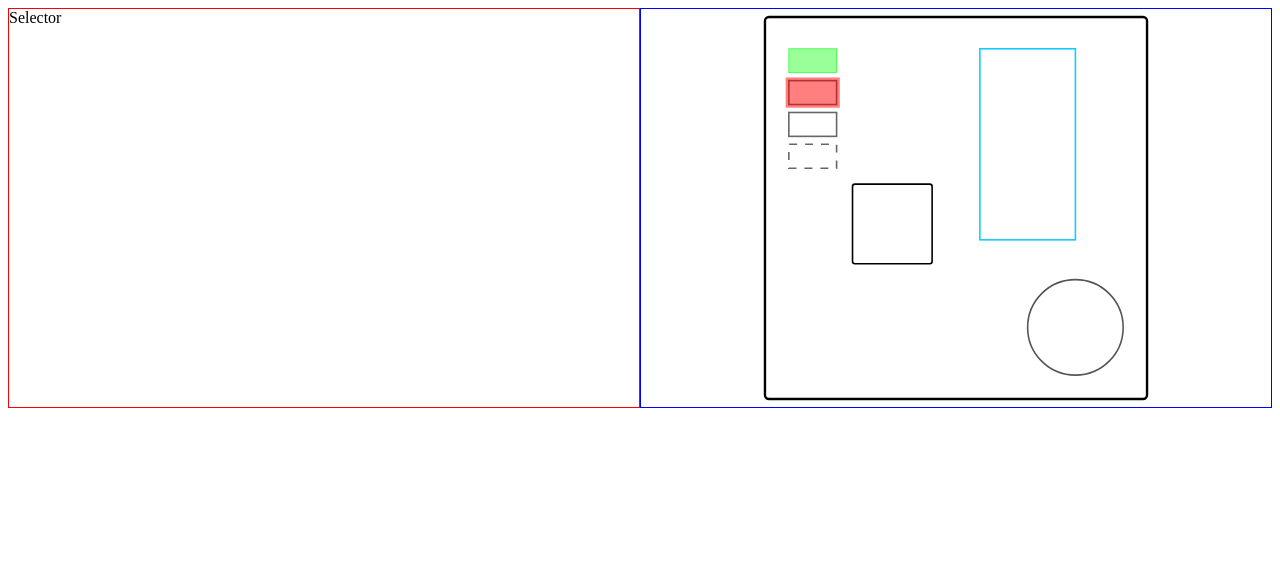
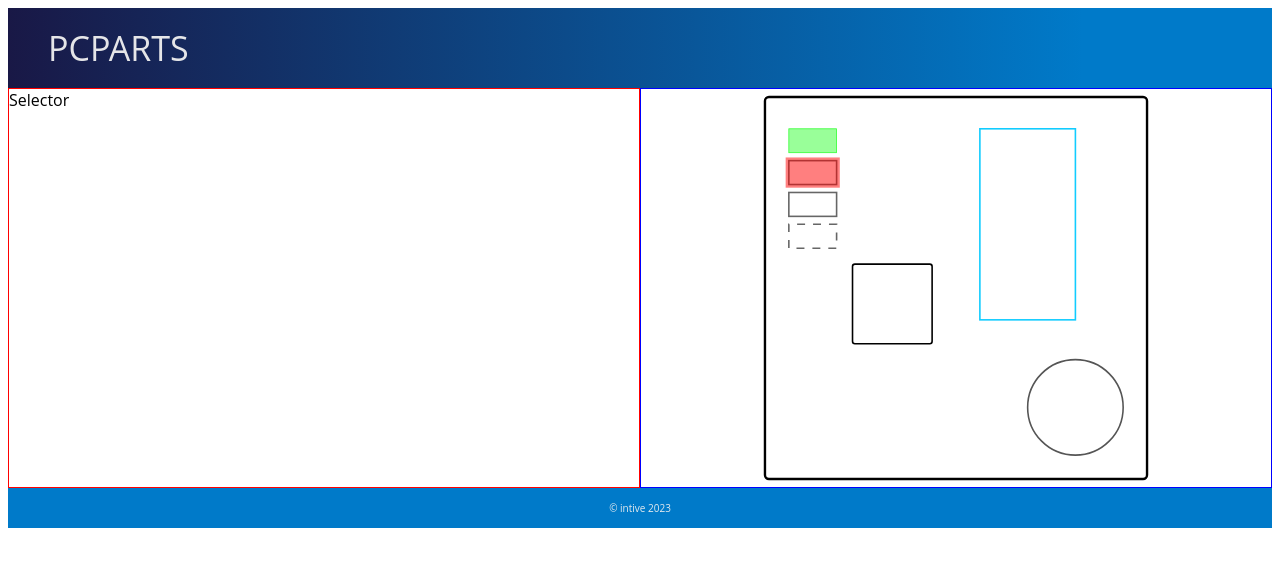
Before and after one commit to promokit/pcparts, a Next.js app in the folder frontend/: page / in a window 1280 px wide. Shown: the top 566 px of the page. Built offline with nearby package versions, Linux system fonts and the light colour scheme.

Commit message:
feat: introduce footer and header #PCPARTS-14

```diff
--- a/frontend/pages/_app.tsx
+++ b/frontend/pages/_app.tsx
@@ -1,6 +1,13 @@
 import '@/styles/globals.css'
 import type { AppProps } from 'next/app'
+import Header from '@/src/components/Header';
+import Footer from '@/src/components/Footer';
 
 export default function App({ Component, pageProps }: AppProps) {
-  return <Component {...pageProps} />
+  return (
+  <>
+   <Header />
+  <Component {...pageProps} />
+  <Footer />
+  </>);
 }
--- a/frontend/pages/_document.tsx
+++ b/frontend/pages/_document.tsx
@@ -3,7 +3,11 @@ import { Html, Head, Main, NextScript } from 'next/document'
 export default function Document() {
   return (
     <Html lang="en">
-      <Head />
+      <Head>
+        <link rel="preconnect" href="https://fonts.googleapis.com" />
+        <link rel="preconnect" href="https://fonts.gstatic.com" crossOrigin="" />
+        <link href="https://fonts.googleapis.com/css2?family=Roboto:ital,wght@0,100;0,400;0,700;0,900;1,400;1,900&display=swap" rel="stylesheet" />
+      </Head>
       <body>
         <Main />
         <NextScript />
--- /dev/null
+++ b/frontend/src/components/Footer/footer.module.css
@@ -0,0 +1,10 @@
+.footer {
+    background-color: #007ac9;
+    color: hsla(0,0%,94%,.95);
+    font-size: 10px;
+    height: 40px;
+    display: flex;
+    flex-direction: column;
+    justify-content: center;
+    align-items: center;
+}
--- /dev/null
+++ b/frontend/src/components/Footer/index.tsx
@@ -0,0 +1,7 @@
+import styles from './footer.module.css';
+
+function Footer() {
+    return (<footer className={styles.footer}>© intive 2023</footer>);
+}
+
+export default Footer;
--- /dev/null
+++ b/frontend/src/components/Header/header.module.css
@@ -0,0 +1,9 @@
+.header {
+    height: 80px;
+    color:  hsla(0,0%,94%,.95);
+    background: linear-gradient(270deg, #007ac9 15%, rgb(25, 24, 70) 100%);
+    display: flex;
+    align-items: center;
+    font-size: 34px;
+    padding-left: 40px;
+}
--- /dev/null
+++ b/frontend/src/components/Header/index.tsx
@@ -0,0 +1,7 @@
+import styles from './header.module.css';
+
+function Header() {
+    return (<header className={styles.header}>PCPARTS</header>)
+}
+
+export default Header;
--- a/frontend/styles/globals.css
+++ b/frontend/styles/globals.css
@@ -0,0 +1,3 @@
+body {
+    font-family: 'Open Sans', sans-serif;
+}
```
